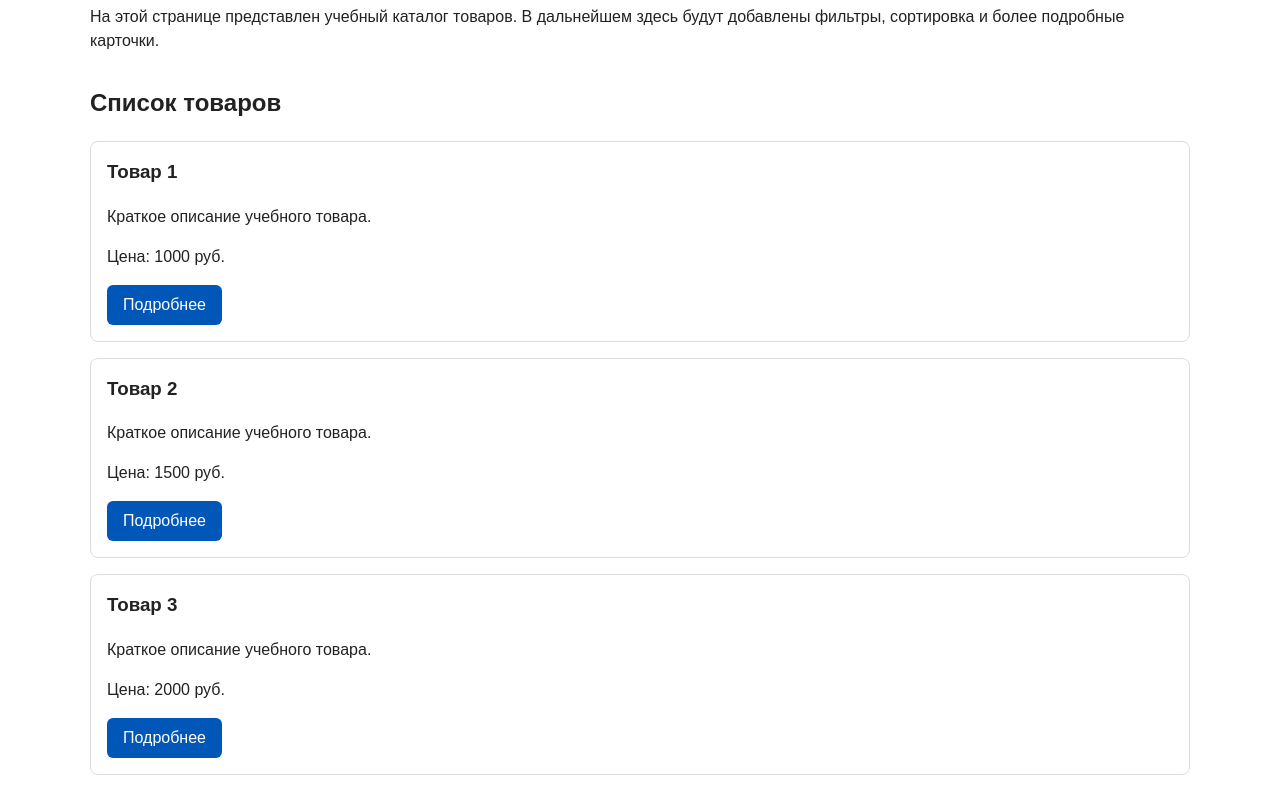
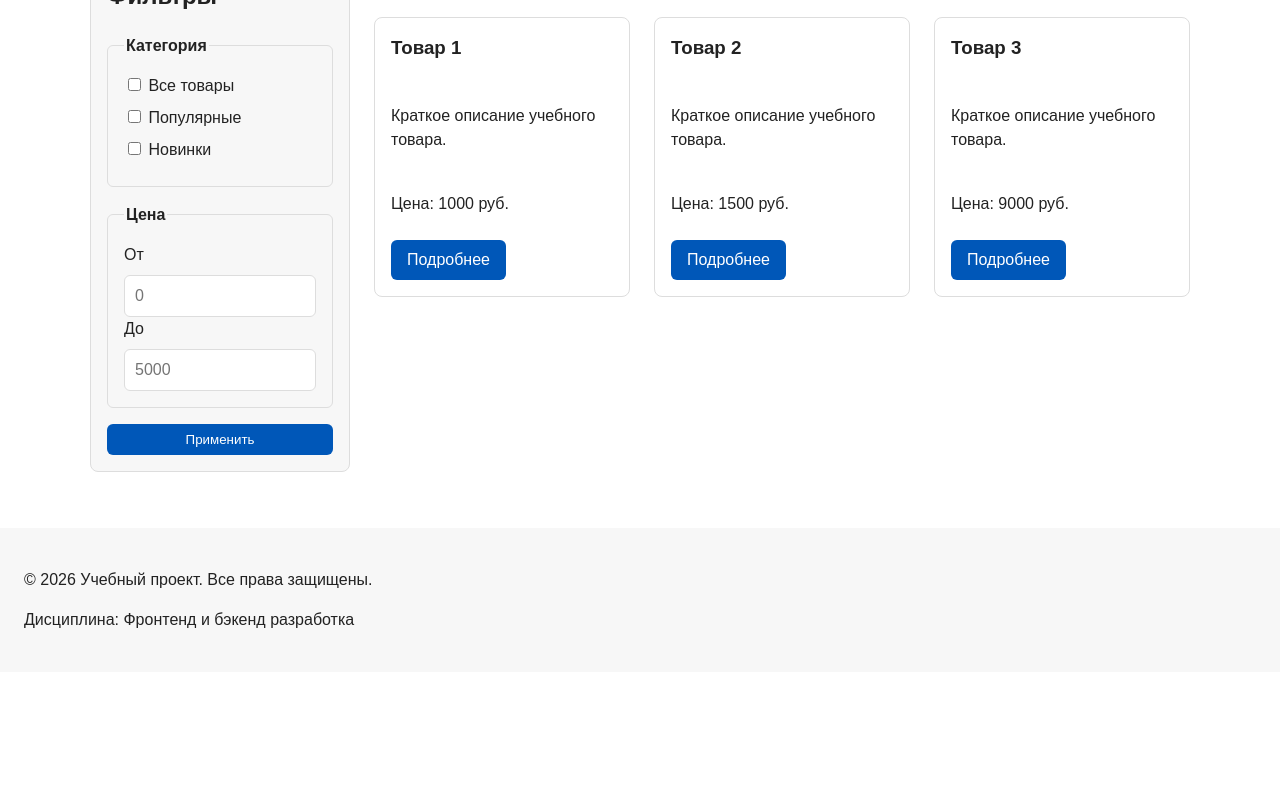
Before and after one commit to domninivan/frontP, a plain HTML site: page catalog.html in a window 1280 px wide. Shown: the part 396-1182 px from the top of the page. After the commit the page ends 1068 px from the top, so only its background shows below. Drawn offline with Linux system fonts and the light colour scheme.

Commit message:
b6 completed

```diff
--- a/catalog.html
+++ b/catalog.html
@@ -42,9 +42,60 @@
         </p>
       </section>
 
-      <section class="section">
+      <section class="catalog-layout">
+        <aside class="catalog-filters">
+          <h2>Фильтры</h2>
+
+          <form class="filters-form" action="#" method="get">
+            <fieldset>
+              <legend>Категория</legend>
+
+              <label>
+                <input type="checkbox" name="category" value="all" />
+                Все товары
+              </label>
+
+              <label>
+                <input type="checkbox" name="category" value="popular" />
+                Популярные
+              </label>
+
+              <label>
+                <input type="checkbox" name="category" value="new" />
+                Новинки
+              </label>
+            </fieldset>
+
+            <fieldset>
+              <legend>Цена</legend>
+
+              <label for="price-from">От</label>
+              <input
+                id="price-from"
+                name="price-from"
+                type="number"
+                min="0"
+                placeholder="0"
+              />
+
+              <label for="price-to">До</label>
+              <input
+                id="price-to"
+                name="price-to"
+                type="number"
+                min="0"
+                placeholder="5000"
+              />
+            </fieldset>
+
+            <button class="button" type="submit">Применить</button>
+          </form>
+        </aside>
+
+        <section class="catalog-products">
           <h2>Список товаров</h2>
 
+          <div class="products-grid">
             <article class="product-card">
               <h3>Товар 1</h3>
               <p>Краткое описание учебного товара.</p>
@@ -62,9 +113,11 @@
             <article class="product-card">
               <h3>Товар 3</h3>
               <p>Краткое описание учебного товара.</p>
-          <p>Цена: 2000 руб.</p>
+              <p>Цена: 9000 руб.</p>
               <a class="button" href="index.html#popular">Подробнее</a>
             </article>
+          </div>
+        </section>
       </section>
     </main>
 
--- a/css/style.css
+++ b/css/style.css
@@ -116,6 +116,11 @@
 }
 
 .site-nav__list {
+  display: flex;
+  flex-wrap: wrap;
+  justify-content: center;
+  align-items: center;
+  gap: var(--space-md);
   padding: 0;
   margin: var(--space-md) 0 0;
   list-style: none;
@@ -126,12 +131,16 @@
 }
 
 .site-nav__list a {
+  display: inline-block;
+  padding: var(--space-sm) var(--space-md);
   color: var(--color-primary);
   text-decoration: none;
+  border-radius: var(--radius-sm);
 }
 
 .site-nav__list a:hover {
-  text-decoration: underline;
+  color: var(--color-white);
+  background-color: var(--color-primary);
 }
 
 .breadcrumbs {
@@ -154,6 +163,13 @@
   outline: 2px dashed var(--color-primary);
   outline-offset: 4px;
 }
+
+.products-grid {
+  display: grid;
+  grid-template-columns: repeat(3, 1fr);
+  gap: var(--space-lg);
+}
+
 /* ===============================
    4. Компоненты страницы
    =============================== */
@@ -175,11 +191,19 @@
 }
 
 .product-card {
-  margin-bottom: var(--space-md);
+  display: flex;
+  flex-direction: column;
+  gap: var(--space-sm);
+  margin-bottom: 0;
   padding: var(--space-md);
   border: 1px solid var(--color-border);
   border-radius: var(--radius-md);
   background-color: var(--color-bg);
+}
+
+.product-card .button {
+  margin-top: auto;
+  align-self: flex-start;
 }
 
 .product-card:hover {
@@ -196,6 +220,56 @@
   padding: var(--space-md);
   border-left: 4px solid var(--color-primary);
   background-color: var(--color-surface);
+}
+
+.catalog-layout {
+  max-width: var(--container-width);
+  margin: 0 auto var(--space-xl);
+  display: grid;
+  grid-template-columns: 260px 1fr;
+  grid-template-areas: "filters products";
+  gap: var(--space-lg);
+}
+
+.catalog-filters {
+  grid-area: filters;
+  padding: var(--space-md);
+  border: 1px solid var(--color-border);
+  border-radius: var(--radius-md);
+  background-color: var(--color-surface);
+}
+
+.catalog-products {
+  grid-area: products;
+}
+
+.filters-form {
+  display: grid;
+  gap: var(--space-md);
+}
+
+.filters-form fieldset {
+  margin: 0;
+  padding: var(--space-md);
+  border: 1px solid var(--color-border);
+  border-radius: var(--radius-sm);
+}
+
+.filters-form legend {
+  font-weight: 700;
+}
+
+.filters-form label {
+  display: block;
+  margin-bottom: var(--space-sm);
+}
+
+.filters-form input[type="number"] {
+  width: 100%;
+  padding: 8px 10px;
+  border: 1px solid var(--color-border);
+  border-radius: var(--radius-sm);
+  font: inherit;
 }
 /* ===============================
    5. Форма и модальное окно
```
Also changed, not shown: index.html (+2 -0 lines). Lines whose indentation alone changed are shown as unchanged.
